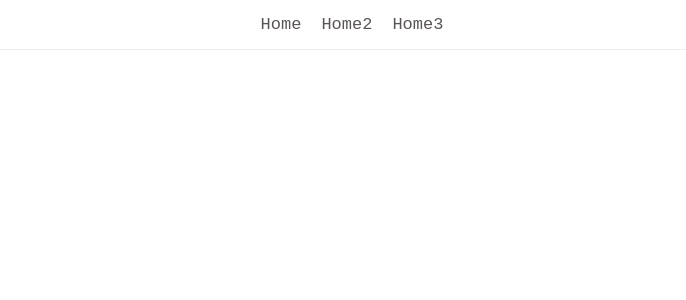
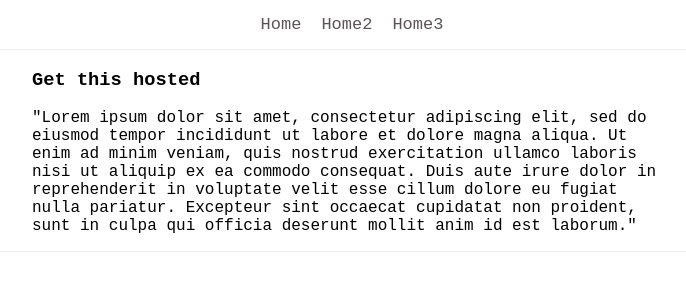
Before and after one commit to mxgoddard/max-site, a React (Create React App) app: page / in a window 1280 px wide. Shown: the top 300 px of the page, without its empty margins (288-974 px from the left). Built offline with nearby package versions, Linux system fonts and the light colour scheme.

Commit message:
Add content to site

```diff
--- a/src/App.js
+++ b/src/App.js
@@ -1,7 +1,7 @@
 import React from 'react';
 import NavBar from './components/NavBar.jsx';
 // import Personal from './components/Personal.jsx';
-// import About from './components/About.jsx';
+import About from './components/About.jsx';
 // import Contact from './components/Contact.jsx';
 // import Markdown from './components/Markdown.jsx';
 import './app.css';
@@ -11,7 +11,7 @@ function App() {
         <div className="App">
             <NavBar />
             {/* <Personal /> */}
-            {/* <About /> */}
+            <About />
             {/* <Contact /> */}
             {/* <Markdown /> */}
         </div>
```
Also changed, not shown: 10 other files (tests, documents, lock files or other folders).
